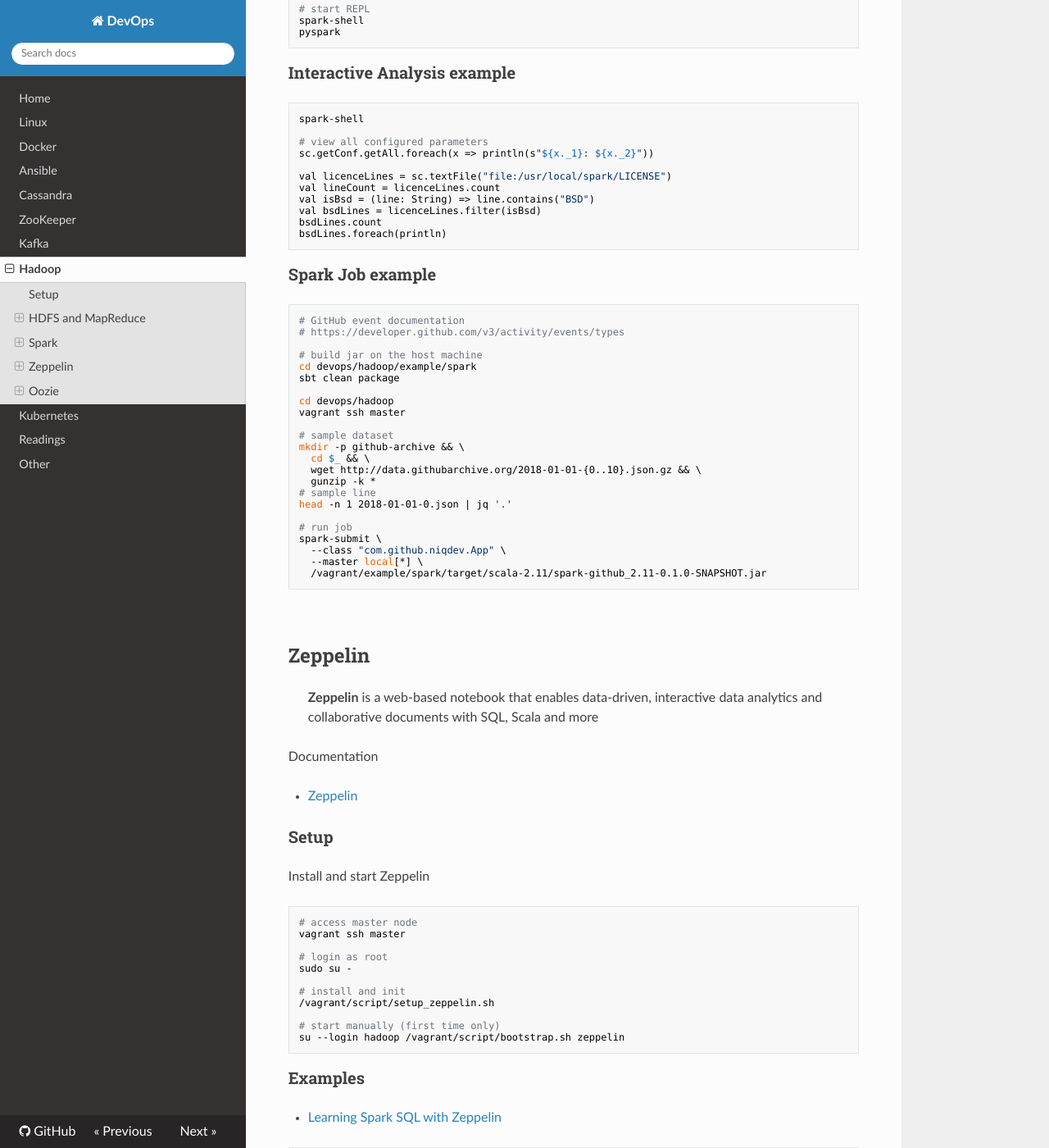
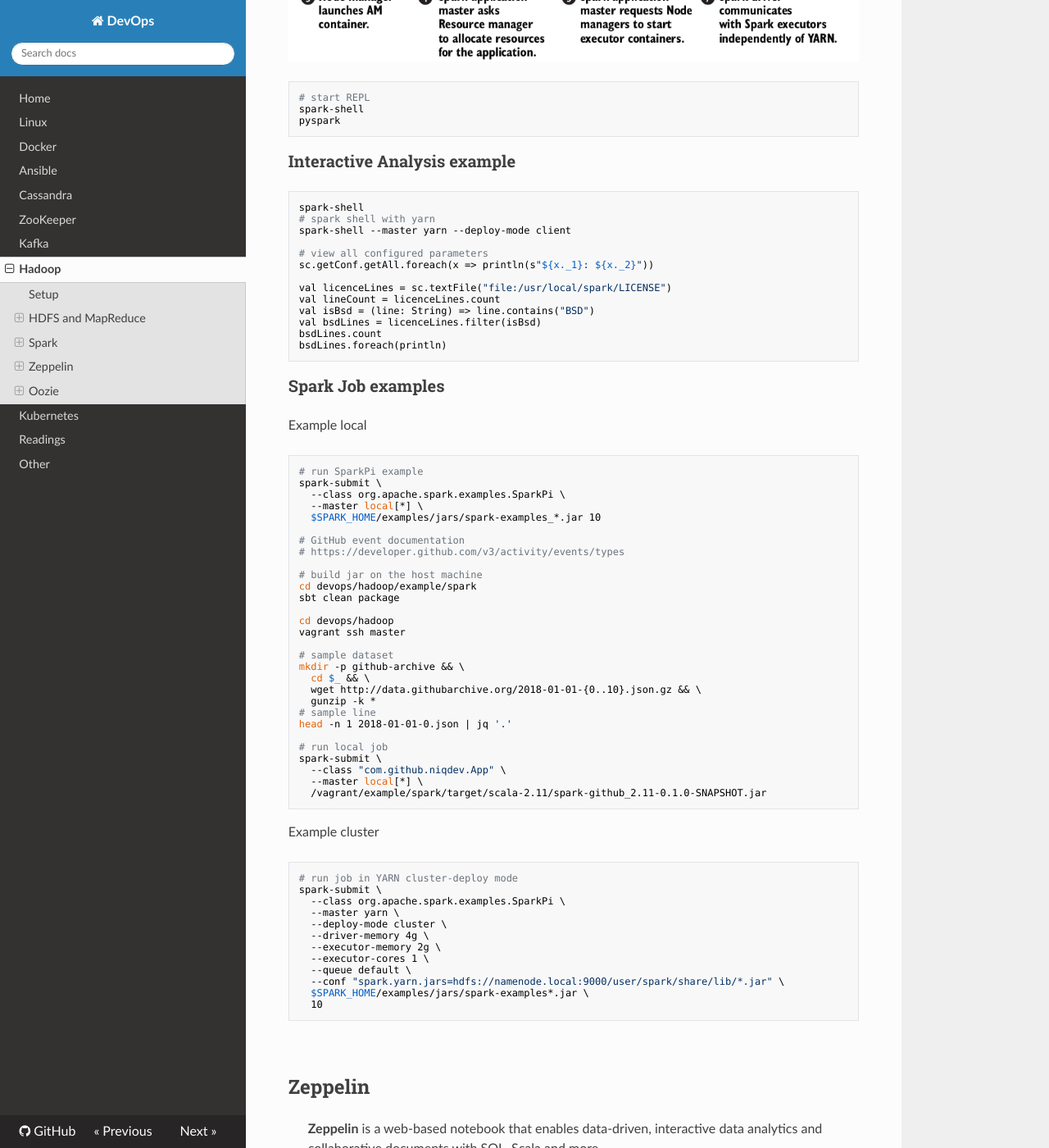
Before and after one commit to niqdev/devops, an MkDocs documentation site: the page built from docs/hadoop.md, in a window 1280 px wide and 1400 px high, scrolled down 10413 px. Shown: the whole window at 82% size. Built offline with MkDocs 1.6.1, drawn with Linux system fonts in a browser that asks for light colours; nearby versions of some CDN libraries; old or Windows-style settings are respelled for this version of MkDocs; some of the changed text lies outside the part shown.

Commit message:
hadoop: draft spark on yarn

````diff
--- a/dev.txt
+++ b/dev.txt
@@ -77,6 +77,8 @@ vagrant box remove manning/spark-in-action
 
 # hadoop
 https://dwbi.org/etl/bigdata/183-setup-hadoop-cluster
+https://www.linode.com/docs/databases/hadoop/how-to-install-and-set-up-hadoop-cluster/
+https://www.linode.com/docs/databases/hadoop/install-configure-run-spark-on-top-of-hadoop-yarn-cluster/
 
 # vagrant images
 https://github.com/martinprobson/vagrant-hadoop-hive-spark
--- a/docs/hadoop.md
+++ b/docs/hadoop.md
@@ -198,8 +198,14 @@ yarn
 # list yarn applications
 yarn application -list
 
-# kill yarn applications
-yarn application -kill application_XXX
+# list nodes
+yarn node -list
+
+# view application logs
+yarn logs -applicationId APPLICATION_ID
+
+# kill yarn application
+yarn application -kill APPLICATION_ID
 ```
 
 Useful paths
@@ -311,6 +317,7 @@ Documentation
 * [Spark](https://spark.apache.org/docs/latest)
 * [How-to: Tune Your Apache Spark Jobs](http://blog.cloudera.com/blog/2015/03/how-to-tune-your-apache-spark-jobs-part-1) series
 * [Understanding Resource Allocation configurations for a Spark application](http://site.clairvoyantsoft.com/understanding-resource-allocation-configurations-spark-application)
+* [Mastering Apache Spark](https://legacy.gitbook.com/book/jaceklaskowski/mastering-apache-spark)
 
 ![spark-architecture](img/spark-architecture.png)
 
@@ -328,6 +335,8 @@ pyspark
 
 ```bash
 spark-shell
+# spark shell with yarn
+spark-shell --master yarn --deploy-mode client
 
 # view all configured parameters
 sc.getConf.getAll.foreach(x => println(s"${x._1}: ${x._2}"))
@@ -340,9 +349,16 @@ bsdLines.count
 bsdLines.foreach(println)
 ```
 
-### Spark Job example
+### Spark Job examples
 
+Example local
 ```bash
+# run SparkPi example
+spark-submit \
+  --class org.apache.spark.examples.SparkPi \
+  --master local[*] \
+  $SPARK_HOME/examples/jars/spark-examples_*.jar 10
+
 # GitHub event documentation
 # https://developer.github.com/v3/activity/events/types
 
@@ -361,11 +377,27 @@ mkdir -p github-archive && \
 # sample line
 head -n 1 2018-01-01-0.json | jq '.'
 
-# run job
+# run local job
 spark-submit \
   --class "com.github.niqdev.App" \
   --master local[*] \
   /vagrant/example/spark/target/scala-2.11/spark-github_2.11-0.1.0-SNAPSHOT.jar
+```
+
+Example cluster
+```bash
+# run job in YARN cluster-deploy mode
+spark-submit \
+  --class org.apache.spark.examples.SparkPi \
+  --master yarn \
+  --deploy-mode cluster \
+  --driver-memory 4g \
+  --executor-memory 2g \
+  --executor-cores 1 \
+  --queue default \
+  --conf "spark.yarn.jars=hdfs://namenode.local:9000/user/spark/share/lib/*.jar" \
+  $SPARK_HOME/examples/jars/spark-examples*.jar \
+  10
 ```
 
 <br>
````
Also changed, not shown: 4 other files.
